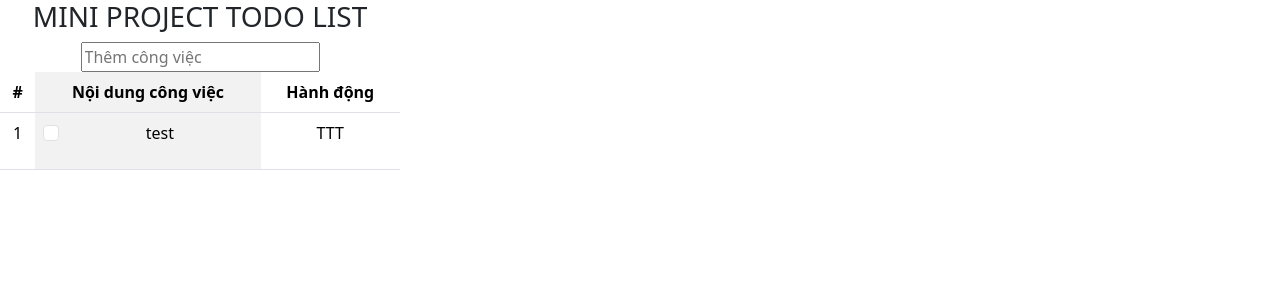
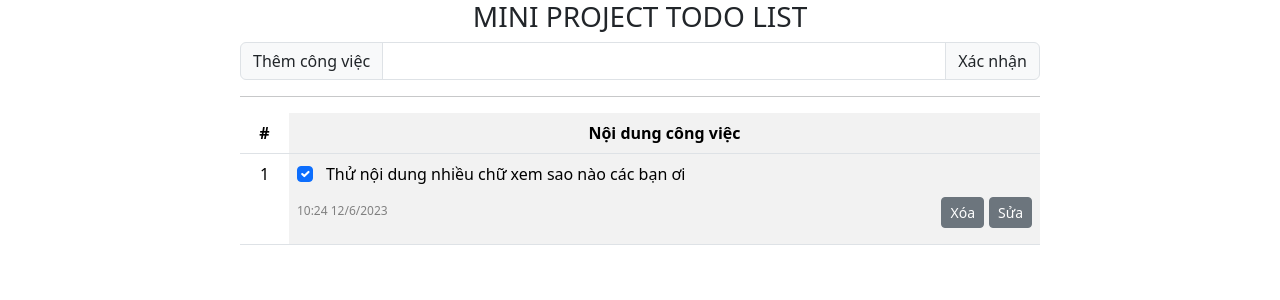
Before and after one commit to TtinTt/ra-learn-ractJs, a React (Create React App) app: page / in a window 1280 px wide. Shown: the top 300 px of the page. Built offline with nearby package versions, Linux system fonts and the light colour scheme.

Commit message:
no message

```diff
--- a/src/App.css
+++ b/src/App.css
@@ -1,8 +1,32 @@
 .App {
   text-align: center;
-  width: 400px;
+  width: 800px;
+  margin: auto;
+}
+label {
+  float: left;
+  padding-left: 5px;
+  text-align: left;
+}
+#buttonXN:hover {
+  background-color: #6c757d;
+  color: white;
 }
 
+#time {
+  display: inline-block;
+  color: gray;
+  font-size: 12px;
+  float: left;
+  padding-right: 5px;
+}
+.infoTodo Button {
+  position: relative;
+  bottom: 5px;
+  padding: -8px !important;
+  margin-left: 5px;
+  float: right;
+}
 @media (prefers-reduced-motion: no-preference) {
   .App-logo {
     animation: App-logo-spin infinite 20s linear;
--- a/src/App.js
+++ b/src/App.js
@@ -3,6 +3,9 @@ import React from "react";
 import "bootstrap/dist/css/bootstrap.min.css";
 import List from "./components/checklist";
 import Table from "react-bootstrap/Table";
+import Form from "react-bootstrap/Form";
+import InputGroup from "react-bootstrap/InputGroup";
+import Button from "react-bootstrap/Button";
 
 class App extends React.Component {
   constructor() {
@@ -10,7 +13,12 @@ class App extends React.Component {
     this.state = {
       todoList: [],
       newtodo: { id: 0, value: false, content: "" },
-      todo: { id: 0, value: false, content: "test" },
+      todo: {
+        id: 0,
+        value: true,
+        content: "Thử nội dung nhiều chữ xem sao nào các bạn ơi",
+        time: "10:24 12/6/2023",
+      },
     };
   }
 
@@ -18,13 +26,22 @@ class App extends React.Component {
     return (
       <div className="App">
         <h3>MINI PROJECT TODO LIST</h3>
-        <input placeholder="Thêm công việc"></input>
+        <form>
+          <InputGroup className="mb-3">
+            <InputGroup.Text>Thêm công việc</InputGroup.Text>
+            <Form.Control id="testid" aria-label="newtodo" />
+            <InputGroup.Text type="submit" id="buttonXN">
+              Xác nhận
+            </InputGroup.Text>
+          </InputGroup>
+        </form>
+
+        <hr></hr>
         <Table striped="columns">
           <thead>
             <tr>
               <th>#</th>
               <th>Nội dung công việc</th>
-              <th>Hành động</th>
             </tr>
           </thead>
           <tbody>
@@ -33,7 +50,6 @@ class App extends React.Component {
               <td>
                 <List todo={this.state.todo}></List>
               </td>
-              <td>TTT</td>
             </tr>
           </tbody>
         </Table>
--- a/src/components/checklist.js
+++ b/src/components/checklist.js
@@ -1,7 +1,7 @@
 import React from "react";
 import "bootstrap/dist/css/bootstrap.min.css";
 import Form from "react-bootstrap/Form";
-import Table from "react-bootstrap/Table";
+import Button from "react-bootstrap/Button";
 
 class List extends React.Component {
   constructor(props) {
@@ -9,18 +9,28 @@ class List extends React.Component {
   }
 
   render() {
+    console.log(this.props.todo.value);
+
     return (
       <div>
         <Form>
-          {["checkbox"].map((type) => (
-            <div key={`default-${type}`} className="mb-3">
-              <Form.Check // prettier-ignore
-                type={type}
-                id={`${this.props.todo.id}`}
-                label={`${this.props.todo.content}`}
-              />
-            </div>
-          ))}
+          <div key={`keytodo`} className="mb-3">
+            <Form.Check // prettier-ignore
+              type="checkbox"
+              id={this.props.todo.id}
+              label={this.props.todo.content}
+              defaultChecked={this.props.todo.value}
+            />
+          </div>
+          <div className="infoTodo">
+            <Button variant="secondary" size="sm">
+              Sửa
+            </Button>
+            <Button variant="secondary" size="sm">
+              Xóa
+            </Button>
+            <p id="time">{this.props.todo.time}</p>
+          </div>
         </Form>
       </div>
     );
```
Also changed, not shown: src/components/checklist.css (added).
